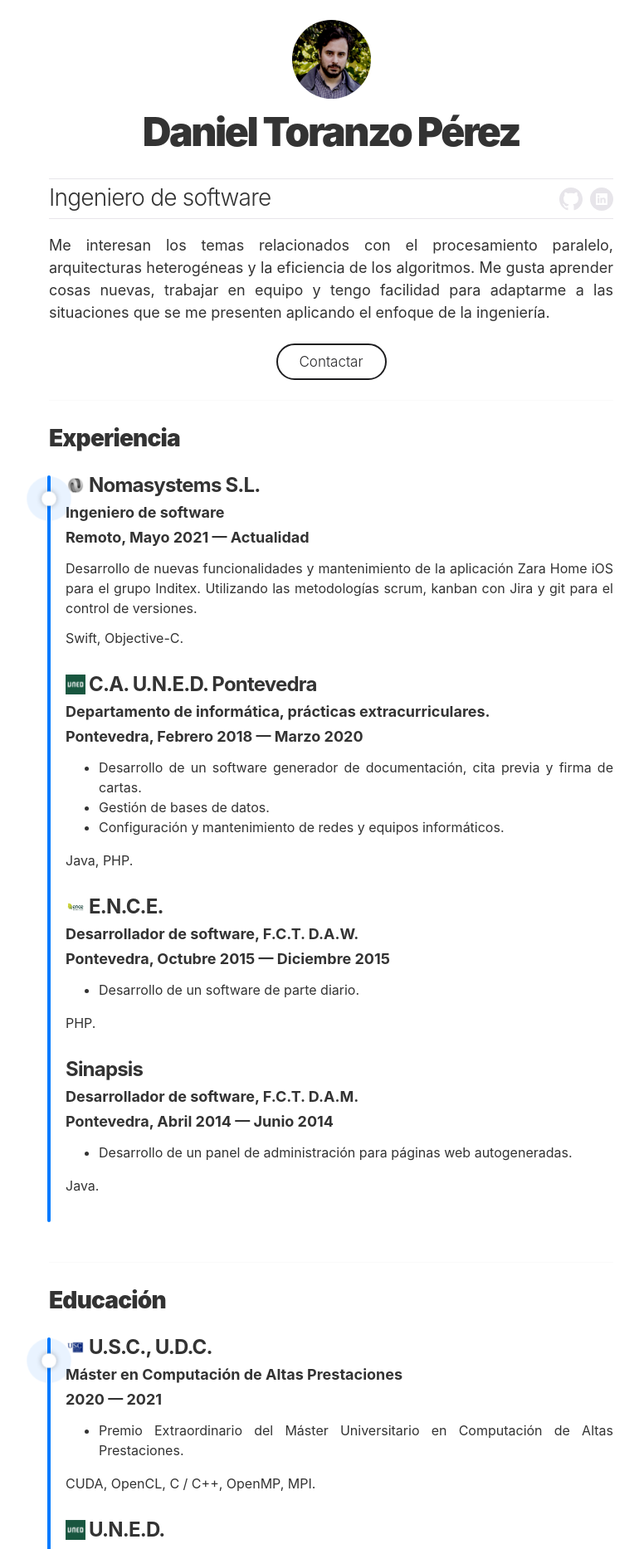
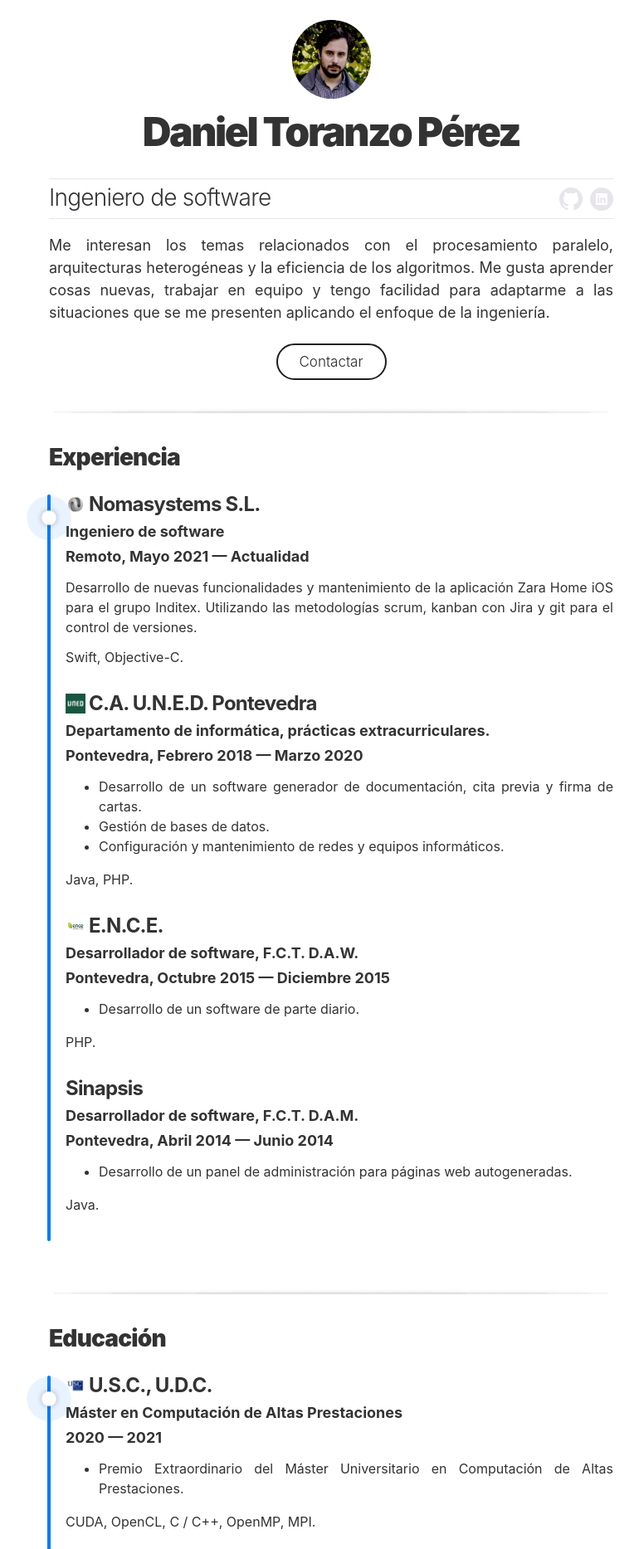
Before and after one commit to obocat/daniel_toranzo_perez, a Jekyll site: the page built from index.html, in a window 1280 px wide. Shown: the top 1867 px of the page at 83% size, without its empty margins (241-1011 px from the left). Built offline with Jekyll 4.4.1, drawn with Linux system fonts in a browser that asks for light colours.

Commit message:
feat: new separator

```diff
--- a/_layouts/resume.html
+++ b/_layouts/resume.html
@@ -39,7 +39,7 @@
           {% assign sections = sections | push: site.data.certifications %}
         {% endif %}
         {% for section in sections %}
-        <div class="section-separator"></div>
+        <img src="/images/separator.png" alt="separator" width="100%" height="auto">
         <!-- begin Section -->
         <section class="content-section">
           <header class="section-header">
```
Also changed, not shown: images/separator.png (added).
